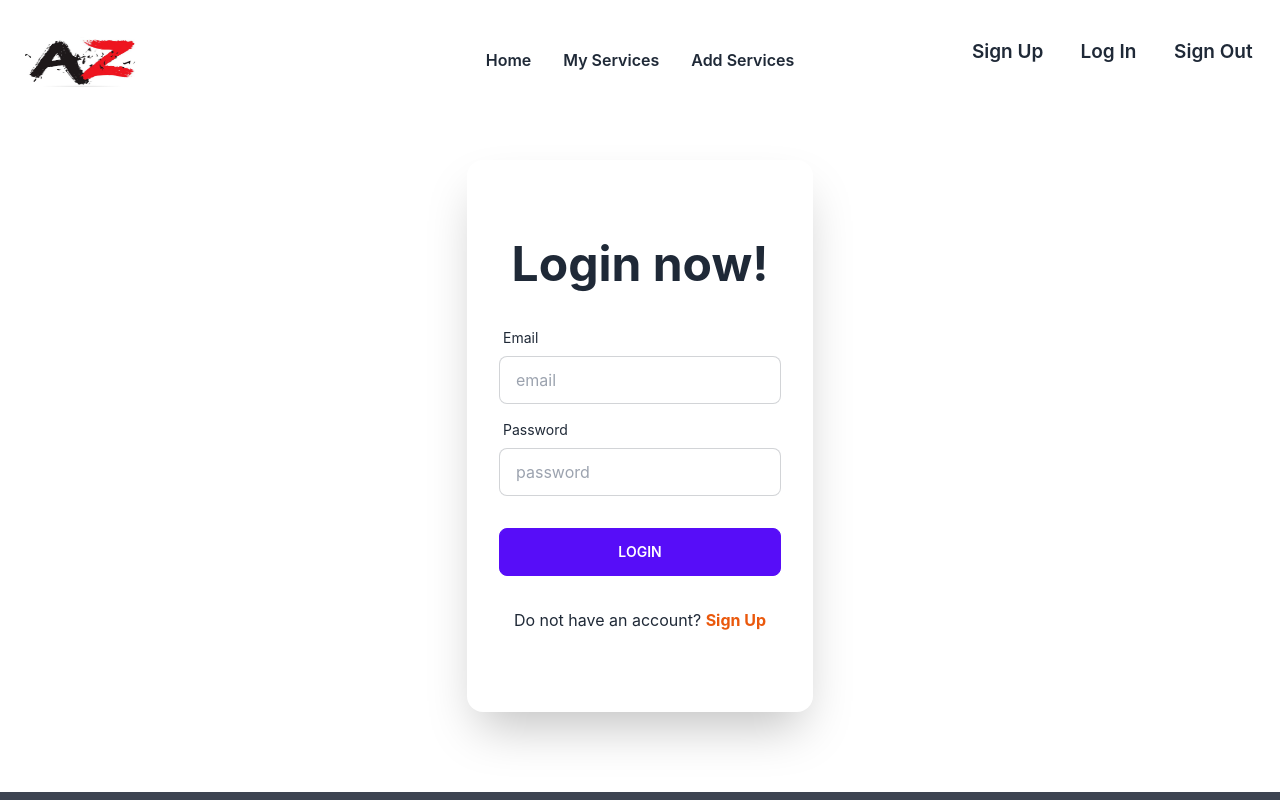
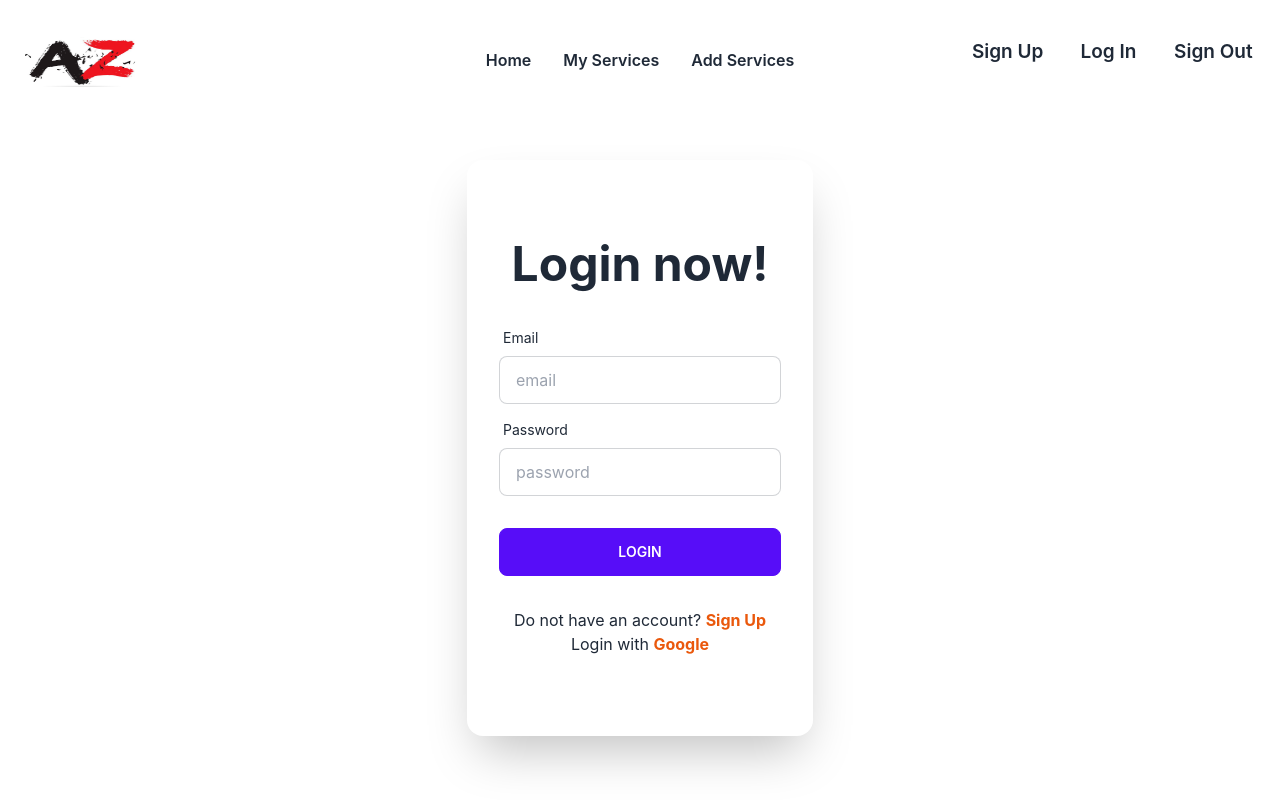
Before and after one commit to Ahmed-Moudud/artzone-client, a React (Create React App) app: page /login in a window 1280 px wide. Shown: the top 800 px of the page. Built offline with nearby package versions, Linux system fonts and the light colour scheme; no server answers.

Commit message:
sign in with google implemented

```diff
--- a/src/Pages/Login/Login.js
+++ b/src/Pages/Login/Login.js
@@ -3,7 +3,7 @@ import { Link } from 'react-router-dom';
 import { AuthContext } from '../../contexts/AuthProvider/AuthProvider';
 
 const Login = () => {
-    const {login} = useContext(AuthContext)
+    const {login, googleSignIn} = useContext(AuthContext)
 
 
     const handleLogin = event => {
@@ -18,7 +18,15 @@ const Login = () => {
             console.log(user)
         })
         .catch(error => console.log(error));
+    }
 
+    const handleGoogleSignIn = () => {
+        googleSignIn()
+        .then(result => {
+            const user = result.user;
+            console.log(user);
+        })
+        .catch( err => console.error(err));
     }
 
     return (
@@ -43,10 +51,11 @@ const Login = () => {
                         </div>
                         <div className="form-control mt-6">
                            <input className='btn btn-primary' type="submit" value = 'Login'></input>
+
                         </div>
                     </form>
                     <p className='text-center'>Do not have an account? <Link className='text-orange-600 font-bold' to="/signup">Sign Up</Link></p>
-                    {/* <SocialLogin></SocialLogin> */}
+                   <p className='text-center'>Login with <Link onClick={handleGoogleSignIn} className='text-orange-600 font-bold'>Google</Link></p>
                 </div>
             </div>
         </div>
--- a/src/contexts/AuthProvider/AuthProvider.js
+++ b/src/contexts/AuthProvider/AuthProvider.js
@@ -1,9 +1,11 @@
 import React, { createContext, useEffect, useState } from 'react';
 import app from '../../firebase/firebase.config';
-import {createUserWithEmailAndPassword, getAuth, onAuthStateChanged, signInWithEmailAndPassword} from 'firebase/auth';
+import {createUserWithEmailAndPassword, getAuth, GoogleAuthProvider, onAuthStateChanged, signInWithEmailAndPassword, signInWithPopup} from 'firebase/auth';
 
 export const AuthContext = createContext();
 const auth = getAuth(app);
+
+const googleProvider = new GoogleAuthProvider();
 
 const AuthProvider = ({children}) => {
     const [user, setUser] = useState(null);
@@ -16,6 +18,11 @@ const AuthProvider = ({children}) => {
     const login = (email, password) => {
         setLoading(true);
         return signInWithEmailAndPassword(auth, email, password);
+    }
+
+    const googleSignIn = () => {
+        setLoading(true);
+        return signInWithPopup(auth, googleProvider);
     }
 
     useEffect(() => {
@@ -32,7 +39,8 @@ const AuthProvider = ({children}) => {
             user,
             loading,
             createUser,
-            login
+            login,
+            googleSignIn
     };
 
     return (
```
